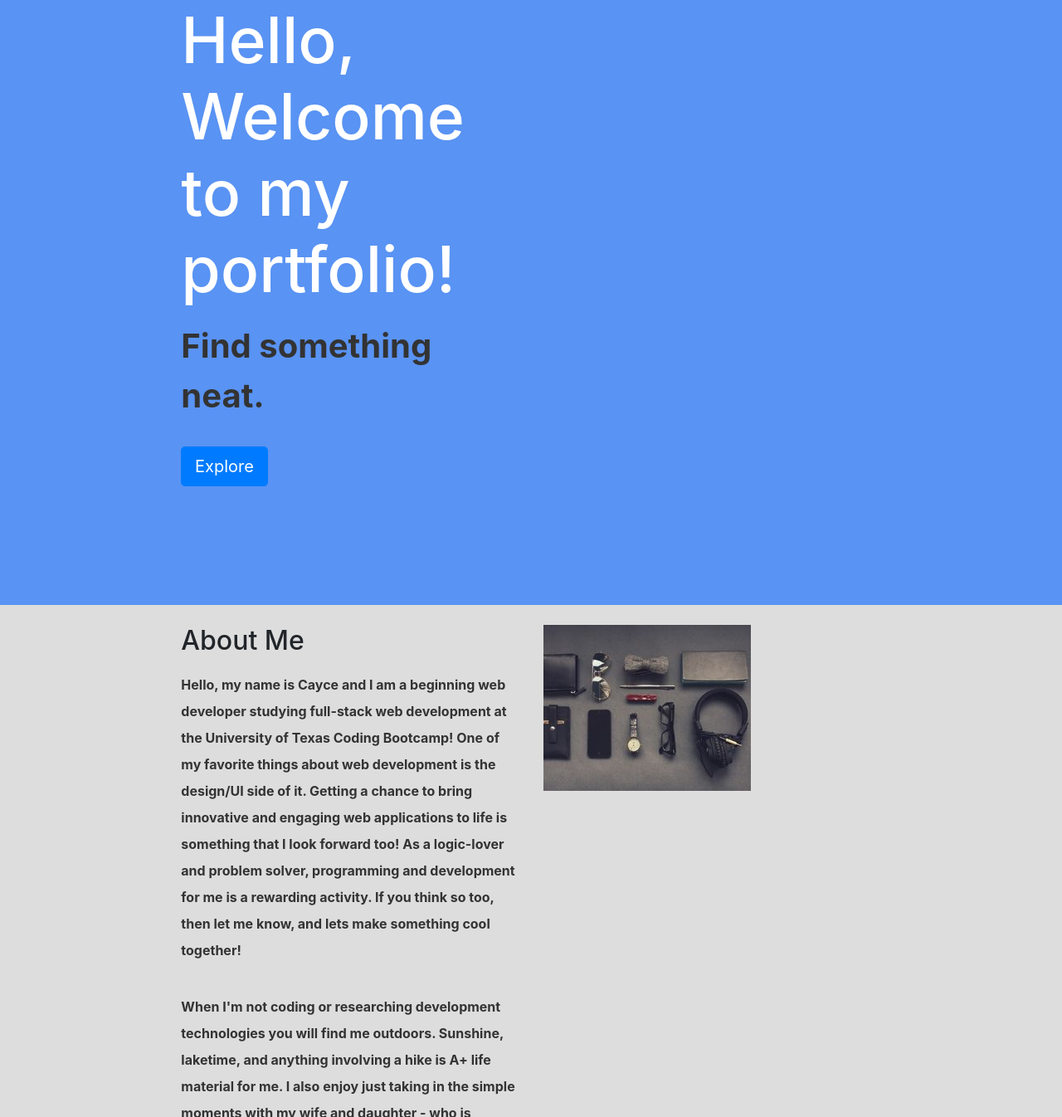
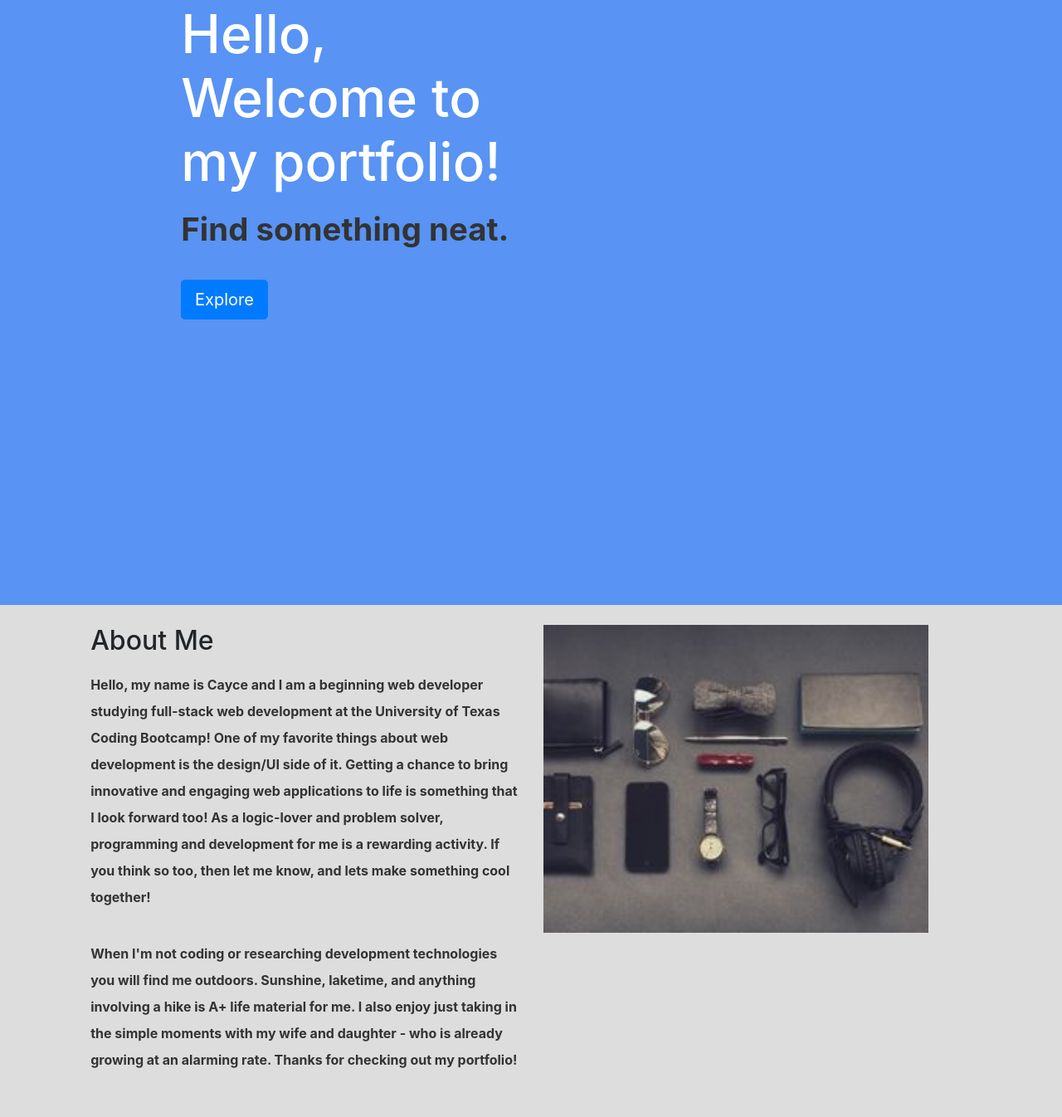
Before and after one commit to caycebrown/Portfolio, a plain HTML site: page index.html in a window 1280 px wide. Shown: the part 111-1457 px from the top of the page at 83% size. Drawn offline with nearby package versions, Linux system fonts and the light colour scheme.

Commit message:
added repsonsive properties to about me img

```diff
--- a/index.html
+++ b/index.html
@@ -40,15 +40,15 @@
         <div  id="about">
             <container class="container-fluid">
                 <row class="row">
-                    <div class="col-2"></div>
-                    <div class="col-4">
+                    <div class="col-1"></div>
+                    <div class="col">
                         <h2>About Me</h2>
                         <p>Hello, my name is Cayce and I am a beginning web developer studying full-stack web development at the University of Texas Coding Bootcamp! One of my favorite things about web development is the design/UI side of it. Getting a chance to bring innovative and engaging web applications to life is something that I look forward too! As a logic-lover and problem solver, programming and development for me is a rewarding activity. If you think so too, then let me know, and lets make something cool together!</p>
 
                         <p>When I'm not coding or researching development technologies you will find me outdoors. Sunshine, laketime, and anything involving a hike is A+ life material for me. I also enjoy just taking in the simple moments with my wife and daughter - who is already growing at an alarming rate. Thanks for checking out my portfolio!</p>
                     </div>
-                    <div class="col-4"><img alt="profile picture" src="assets/workset.jpg" class="responsive"></div>
-                    <div class="col-2"></div>
+                    <div class="col"><img alt="profile picture" src="assets/workset.jpg" class="responsive"></div>
+                    <div class="col-1"></div>
                 </row>
 
                 <row class="row" id="projects">
--- a/style.css
+++ b/style.css
@@ -175,12 +175,12 @@
 
  h1 {
      color: white;
-     font-size: 6vw;
+     font-size: 5vw;
  }
 
  #subheading {
      color: #333;
-     font-size: 40px;
+     font-size: 3vw;
      margin-top: 15px;
      font-weight: bold;
  }
@@ -190,7 +190,6 @@
  }
 
  .responsive {
-     max-width: 400px;
+     width: 90%;
      height: auto;
-     justify-content: center;
  }
```
